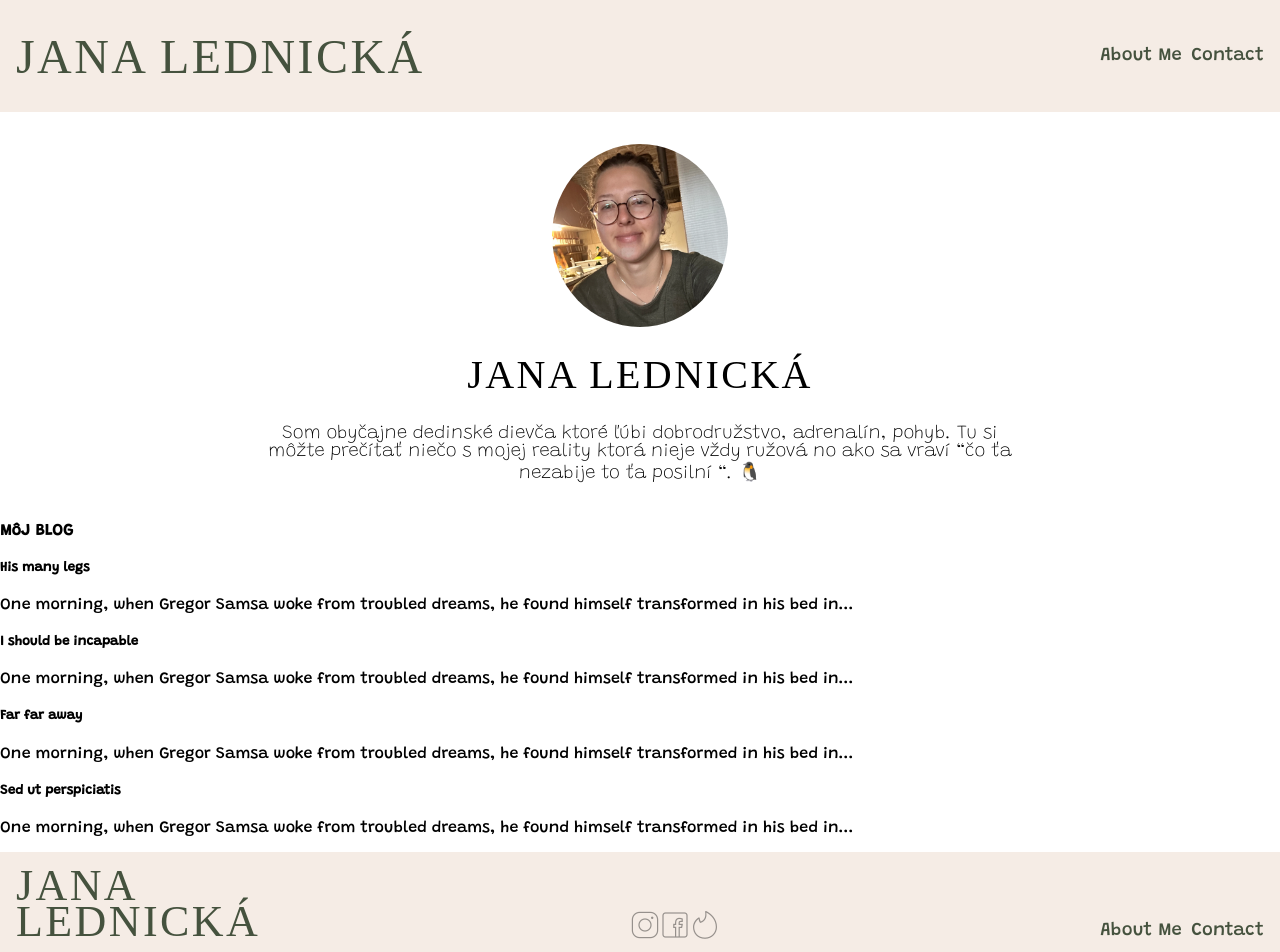
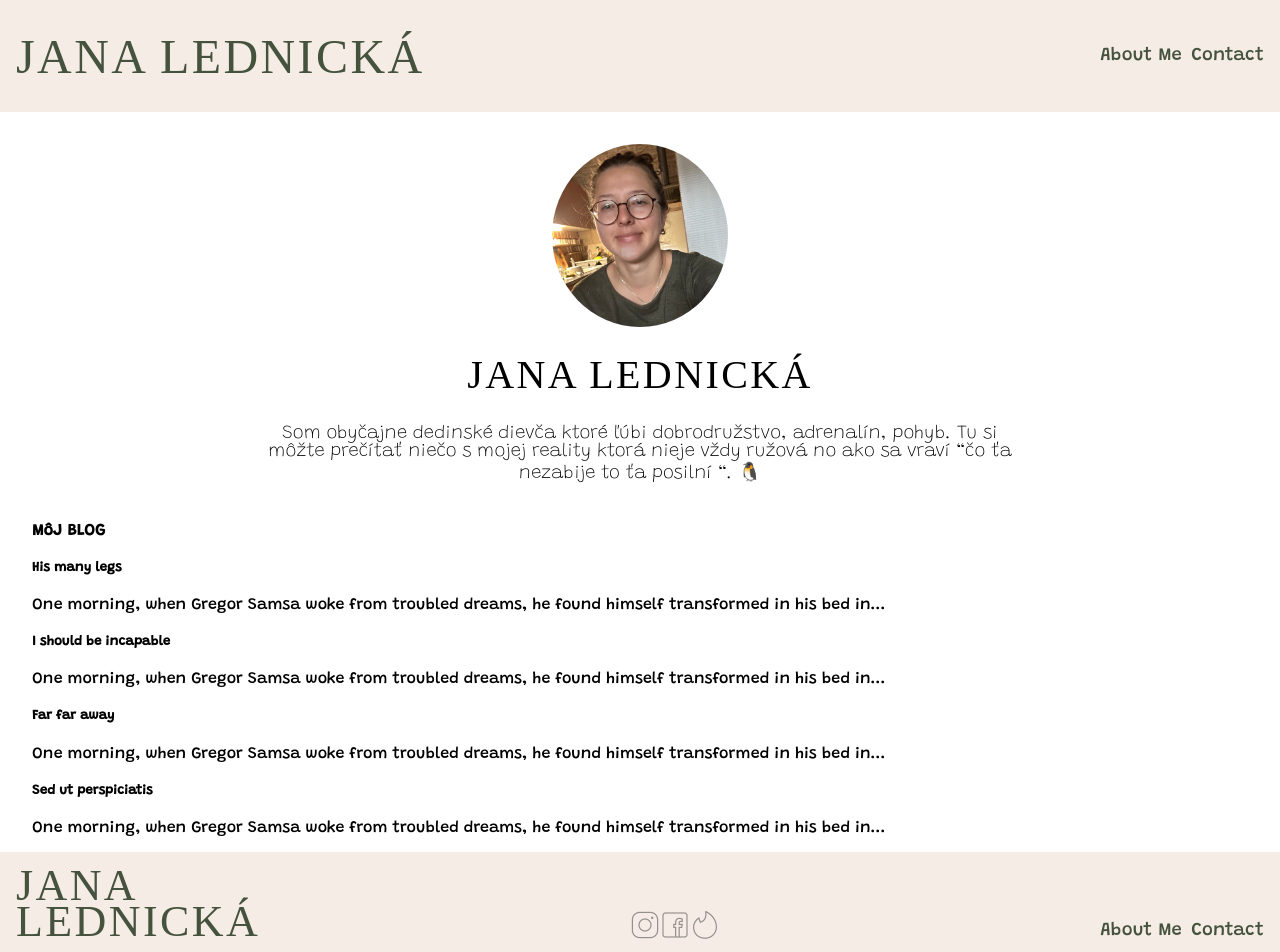
Before and after one commit to unikorm/webblog_forjane, a React (Create React App) app: page / in a window 1280 px wide. Shown: the top 952 px of the page. Built offline with nearby package versions, Linux system fonts and the light colour scheme; a web font is replaced by a local one.

Commit message:
no, toto je verzia singlepageapp, ale to doslova a to nechcem prave teraz takze budem musiet ist cez router

```diff
--- a/src/components/BlogList.js
+++ b/src/components/BlogList.js
@@ -1,10 +1,11 @@
 
+import styles from "../styles/blogList.module.css";
 import React from "react";
 
 const BlogList = ({ articles, onArticleClick }) => {
 
     return (
-        <section>
+        <section className={styles.blogListSection}>
             <h4>MôJ BLOG</h4>
             {articles.map((article) => (
                 <article
--- a/src/pages/FullArticle.js
+++ b/src/pages/FullArticle.js
@@ -1,5 +1,6 @@
 
 import articles from "../data.json";
+import styles from "../styles/fullArticle.module.css";
 
 import React from "react";
 
@@ -13,7 +14,7 @@ if (!article) {
 };
 
 return (
-    <article>
+    <article className={styles.fullArticleArticle}>
         <h3>{article.title}</h3>
         <p>{article.content}</p>
     </article>
--- /dev/null
+++ b/src/styles/blogList.module.css
@@ -0,0 +1,4 @@
+
+.blogListSection {
+    padding: 0 2rem;
+}
--- /dev/null
+++ b/src/styles/fullArticle.module.css
@@ -0,0 +1,4 @@
+
+.fullArticleArticle {
+    padding: 0 2rem;
+}
```
